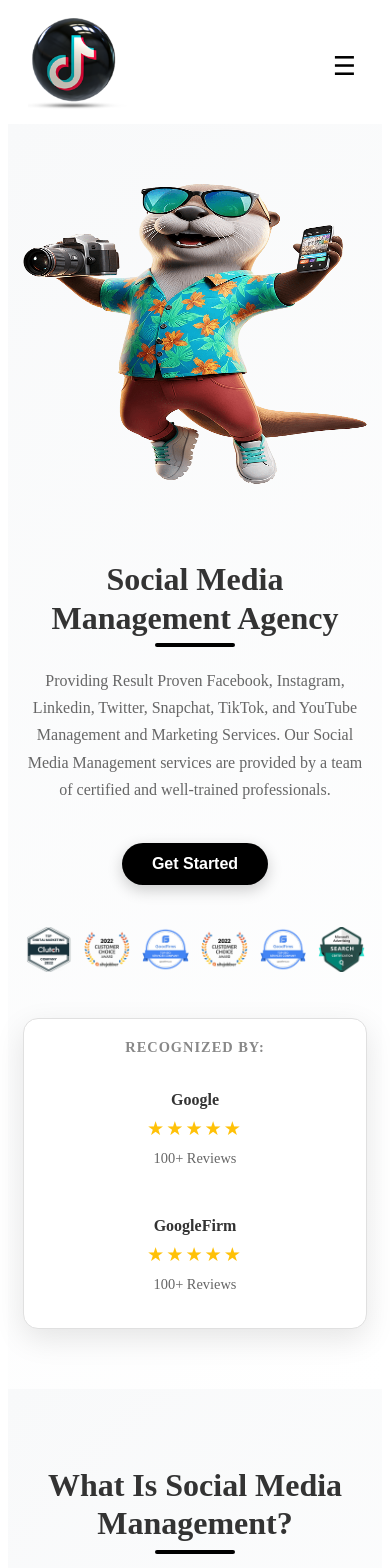
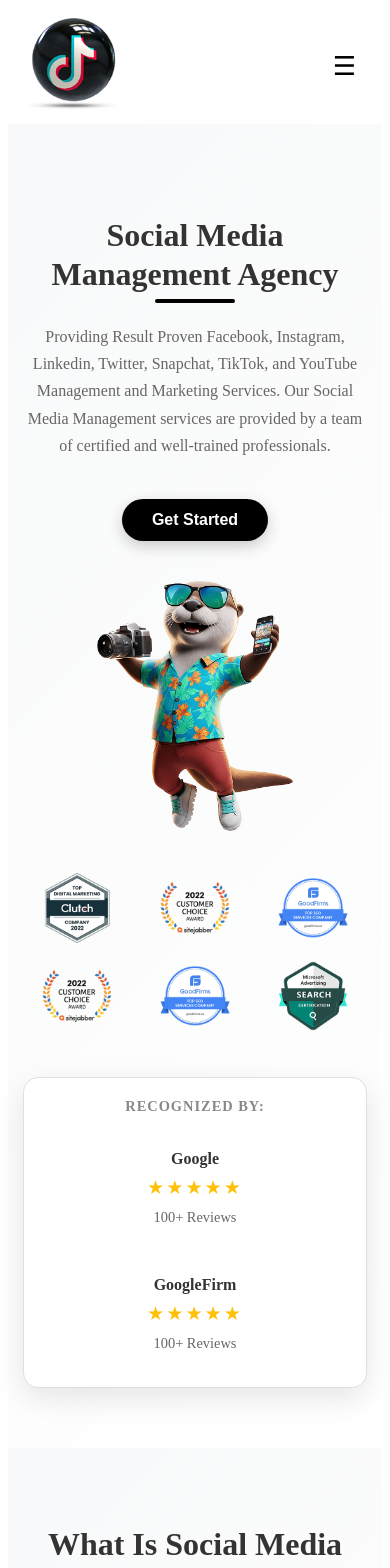
Before and after one commit to waleedabdullah472/International-Agency, a React (Vite) app: page / in a window 390 px wide. Shown: the top 1568 px of the page. Built offline with nearby package versions, Linux system fonts and the light colour scheme.

Commit message:
Add new feature for user authenticatiofddffn

```diff
--- a/src/components/SocialMedia/StrategyConsulting.jsx
+++ b/src/components/SocialMedia/StrategyConsulting.jsx
@@ -1,41 +1,15 @@
-import React, { useEffect, useRef, useState } from 'react';
+import React from 'react';
 import styles from './StrategyConsulting.module.css';
 
 const StrategyConsulting = () => {
-  const imageRef = useRef(null);
-  const [isVisible, setIsVisible] = useState(false);
-
-  useEffect(() => {
-    const observer = new IntersectionObserver(
-      ([entry]) => {
-        if (entry.isIntersecting) {
-          setIsVisible(true);
-          observer.unobserve(entry.target);
-        }
-      },
-      {
-        threshold: 0.3,
-        rootMargin: '0px 0px -100px 0px'
-      }
-    );
-
-    if (imageRef.current) {
-      observer.observe(imageRef.current);
-    }
-
-    return () => {
-      if (imageRef.current) {
-        observer.unobserve(imageRef.current);
-      }
-    };
-  }, []);
-
   return (
     <section className={styles.serviceSection}>
       <div className={styles.container}>
+
+        {/* === First Row: Main Content Only (Text) === */}
         <div className={styles.contentWrapper}>
 
-          {/* Left Content */}
+          {/* Left Content (Row 1) - This becomes the top content on mobile */}
           <div className={styles.leftContent}>
             <h3 className={styles.sectionTitle}>Social Media<br></br> Management Agency</h3>
             <p className={styles.description}>
@@ -45,8 +19,22 @@ const StrategyConsulting = () => {
             <button className={styles.ctaButton}>
               Get Started
             </button>
+          </div>
 
-            {/* 7 Images Row */}
+          {/* Right Content - Single Big Image (Moved to row 3 on mobile) */}
+          <div className={styles.rightContent}>
+            <div className={styles.singleImageContainer}>
+              <img src="./baby boy.png" alt="Social Media Management" className={styles.bigImage} />
+            </div>
+          </div>
+
+        </div>
+
+        {/* === Second Row: Small Images & Recognition Section === */}
+        <div className={styles.secondaryContentWrapper}>
+
+          {/* Left Content (Row 2): 7 Images Row */}
+          <div className={styles.secondaryLeftContent}>
             <div className={styles.imagesRow}>
               <div className={styles.smallImageContainer}>
                 <img src="./1.webp" alt="Social Media Service 1" className={styles.smallImage} />
@@ -66,10 +54,11 @@ const StrategyConsulting = () => {
               <div className={styles.smallImageContainer}>
                 <img src="./6.webp" alt="Social Media Service 6" className={styles.smallImage} />
               </div>
+            </div>
+          </div>
 
-            </div>
-
-            {/* Recognition Section */}
+          {/* Right Content (Row 2): Recognition Section */}
+          <div className={styles.secondaryRightContent}>
             <div className={styles.recognitionSection}>
               <div className={styles.recognizedBy}>RECOGNIZED BY:</div>
               <div className={styles.reviewPlatforms}>
@@ -91,16 +80,6 @@ const StrategyConsulting = () => {
             </div>
           </div>
 
-          {/* Right Content - Single Big Image */}
-          <div className={styles.rightContent}>
-            <div
-              ref={imageRef}
-              className={`${styles.singleImageContainer} ${isVisible ? styles.animate : ''}`}
-            >
-              <img src="./baby boy.png" alt="Social Media Management" className={styles.bigImage} />
-            </div>
-          </div>
-
         </div>
       </div>
     </section>
--- a/src/components/SocialMedia/StrategyConsulting.module.css
+++ b/src/components/SocialMedia/StrategyConsulting.module.css
@@ -12,14 +12,16 @@
   padding: 0 20px;
 }
 
+/* === Row 1: Main Content & Big Image === */
 .contentWrapper {
   display: grid;
   grid-template-columns: 1fr 1fr;
   gap: 60px;
   align-items: center;
+  margin-bottom: 60px; /* Space between the two rows */
 }
 
-/* Left Content Styles */
+/* Left Content Styles (Row 1) */
 .leftContent {
   padding-right: 20px;
 }
@@ -63,7 +65,6 @@
   border-radius: 50px;
   cursor: pointer;
   transition: all 0.3s ease;
-  margin-bottom: 40px;
   box-shadow: 0 5px 15px rgba(0, 0, 0, 0.2);
 }
 
@@ -73,11 +74,53 @@
   box-shadow: 0 8px 20px rgba(0, 0, 0, 0.3);
 }
 
-/* 7 Images Row */
+/* Right Content - Single Big Image (Row 1) */
+.rightContent {
+  display: flex;
+  justify-content: center;
+  align-items: center;
+}
+
+.singleImageContainer {
+  border-radius: 0;
+  overflow: hidden;
+  box-shadow: none;
+  border: none;
+  background: transparent;
+  padding: 0;
+  max-width: 500px;
+  width: 100%;
+  opacity: 1;
+  transform: none;
+}
+
+.bigImage {
+
+  height: 500px;
+  object-fit: cover;
+  border-radius: 0;
+}
+
+/* === Row 2: Small Images & Recognition Section === */
+.secondaryContentWrapper {
+  display: grid;
+  grid-template-columns: 1fr 1fr;
+  gap: 60px;
+  align-items: start;
+}
+
+.secondaryLeftContent {
+  /* This is where the imagesRow is located */
+}
+
+.secondaryRightContent {
+  /* This is where the recognitionSection is located */
+}
+
+/* 6 Images Row - Updated for responsive layout */
 .imagesRow {
   display: flex;
   gap: 15px;
-  margin-bottom: 40px;
   justify-content: space-between;
   flex-wrap: wrap;
 }
@@ -88,15 +131,12 @@
   max-width: 80px;
   border-radius: 20px;
   overflow: hidden;
-
   transition: all 0.3s ease;
   border: 2px solid transparent;
 }
 
 .smallImageContainer:hover {
   transform: translateY(-5px);
-
-
 }
 
 .smallImage {
@@ -108,7 +148,6 @@
 
 /* Recognition Section */
 .recognitionSection {
-  margin-top: 40px;
   padding: 30px;
   background: white;
   border-radius: 15px;
@@ -165,45 +204,11 @@
   font-weight: 500;
 }
 
-/* Right Content - Single Big Image - NO BORDER, NO HOVER */
-.rightContent {
-  display: flex;
-  justify-content: center;
-  align-items: center;
-}
+/* === Responsive Design (100% Responsive) === */
 
-.singleImageContainer {
-  border-radius: 0;
-  overflow: hidden;
-  box-shadow: none;
-  transition: none;
-  border: none;
-  background: transparent;
-  padding: 0;
-  max-width: 500px;
-  width: 100%;
-  opacity: 0;
-  transform: translateX(50px);
-}
-
-.bigImage {
-  width: 100%;
-  height: 500px;
-
-  border-radius: 0;
-  transition: none;
-}
-
-/* Scroll Animation Classes */
-.singleImageContainer.animate {
-  opacity: 1;
-  transform: translateX(0);
-  transition: all 0.8s ease-out;
-}
-
-/* Responsive Design */
 @media (max-width: 1024px) {
-  .contentWrapper {
+  .contentWrapper,
+  .secondaryContentWrapper {
     gap: 40px;
   }
 
@@ -221,22 +226,41 @@
     padding: 60px 0;
   }
 
+  /* Stack all content vertically on mobile */
   .contentWrapper {
     grid-template-columns: 1fr;
     gap: 40px;
-    grid-template-areas:
-      "rightContent"
-      "leftContent";
+    margin-bottom: 40px;
   }
 
   .leftContent {
     padding-right: 0;
     text-align: center;
-    grid-area: leftContent;
   }
 
+  /* Center the big image on mobile */
   .rightContent {
-    grid-area: rightContent;
+    display: flex;
+    justify-content: center;
+    align-items: center;
+    width: 100%;
+  }
+
+  .singleImageContainer {
+    display: flex;
+    justify-content: center;
+    max-width: 100%;
+  }
+
+  .bigImage {
+    height: 350px;
+    max-width: 500px;
+
+  }
+
+  .secondaryContentWrapper {
+    grid-template-columns: 1fr;
+    gap: 40px;
   }
 
   .sectionTitle::after {
@@ -248,18 +272,22 @@
     text-align: center;
   }
 
+  /* Arrange small images in 2 rows of 3 on tablet and mobile */
   .imagesRow {
-    justify-content: center;
-    gap: 10px;
+    display: grid;
+    grid-template-columns: repeat(3, 1fr);
+    gap: 15px;
+    justify-items: center;
   }
 
   .smallImageContainer {
-    min-width: 50px;
-    max-width: 60px;
+    min-width: 80px;
+    max-width: 100px;
   }
 
   .smallImage {
-    height: 50px;
+    height: 80px;
+    width: 100%;
   }
 
   .reviewPlatforms {
@@ -296,44 +324,42 @@
   }
 
   .bigImage {
-    height: 300px;
+    height: 250px;
   }
 
+  /* For very small screens, ensure images row stays as 3 columns */
   .imagesRow {
-    gap: 8px;
+    grid-template-columns: repeat(3, 1fr);
+    gap: 10px;
   }
 
   .smallImageContainer {
-    min-width: 45px;
-    max-width: 55px;
+    min-width: 70px;
+    max-width: 90px;
   }
 
   .smallImage {
-    height: 45px;
+    height: 70px;
     border-radius: 15px;
   }
 }
 
-/* Animation for small images on load */
-@keyframes fadeInUp {
-  from {
-    opacity: 0;
-    transform: translateY(30px);
+/* Additional media query for medium screens (tablet) */
+@media (min-width: 769px) and (max-width: 1024px) {
+  /* On medium screens, also show 3 images per row */
+  .imagesRow {
+    display: grid;
+    grid-template-columns: repeat(3, 1fr);
+    gap: 15px;
+    justify-items: center;
   }
-  to {
-    opacity: 1;
-    transform: translateY(0);
+
+  .smallImageContainer {
+    min-width: 90px;
+    max-width: 110px;
+  }
+
+  .smallImage {
+    height: 90px;
   }
 }
-
-.smallImageContainer {
-  animation: fadeInUp 0.6s ease forwards;
-}
-
-.smallImageContainer:nth-child(1) { animation-delay: 0.1s; }
-.smallImageContainer:nth-child(2) { animation-delay: 0.2s; }
-.smallImageContainer:nth-child(3) { animation-delay: 0.3s; }
-.smallImageContainer:nth-child(4) { animation-delay: 0.4s; }
-.smallImageContainer:nth-child(5) { animation-delay: 0.5s; }
-.smallImageContainer:nth-child(6) { animation-delay: 0.6s; }
-.smallImageContainer:nth-child(7) { animation-delay: 0.7s; }
```
Also changed, not shown: src/pages/Work.jsx (+12 -57 lines).
